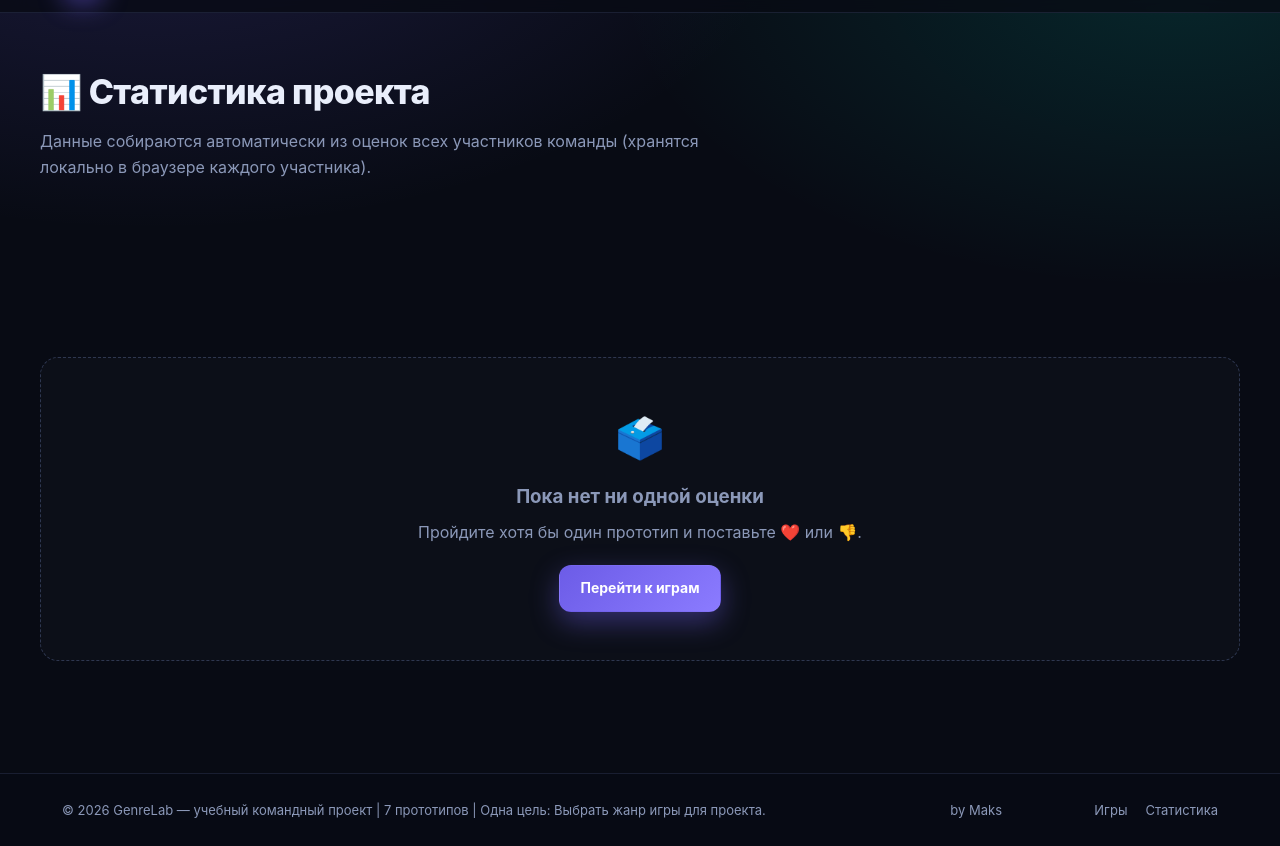
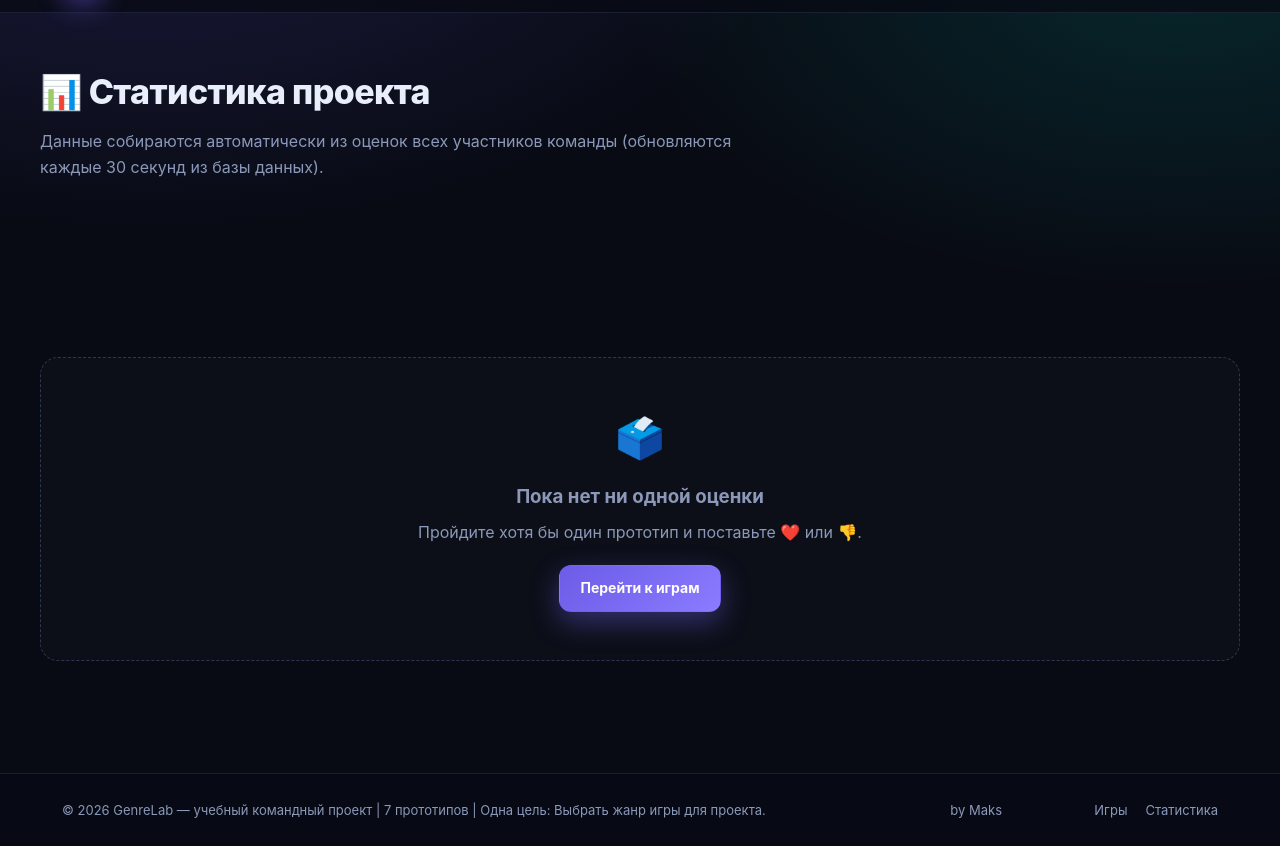
Before and after one commit to peper2000h/GenreLab-prototype, a plain HTML site: page stats.html in a window 1280 px wide. Shown: the part 58-904 px from the top of the page. Drawn offline with Linux system fonts and the light colour scheme; no server answers.

Commit message:
Update statistics data source description

```diff
--- a/stats.html
+++ b/stats.html
@@ -15,7 +15,7 @@
           <h2>📊 Статистика проекта</h2>
           <p>
             Данные собираются автоматически из оценок всех участников команды
-            (хранятся локально в браузере каждого участника).
+            (обновляются каждые 30 секунд из базы данных).
           </p>
         </div>
         <div id="statsRoot"></div>
```
